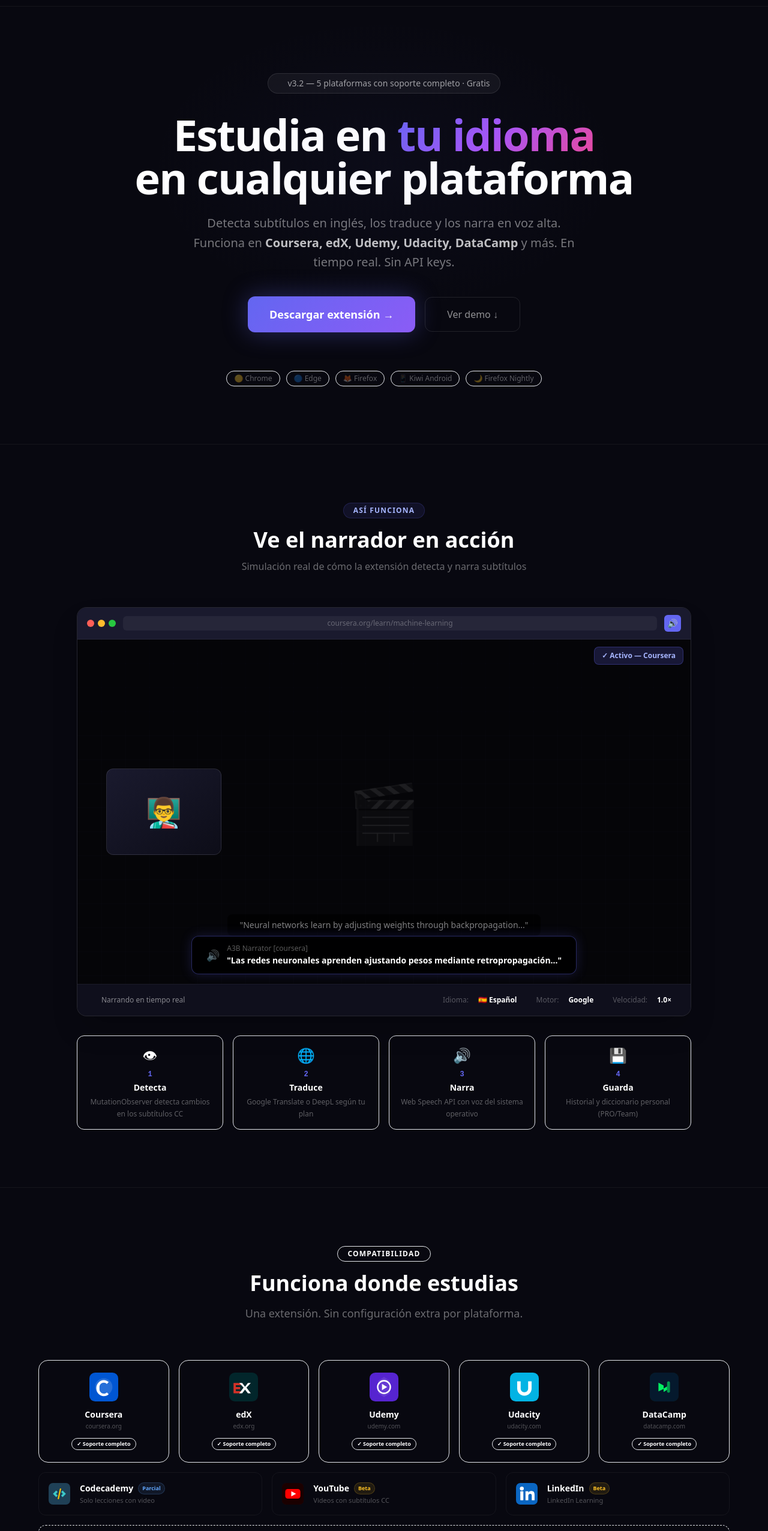
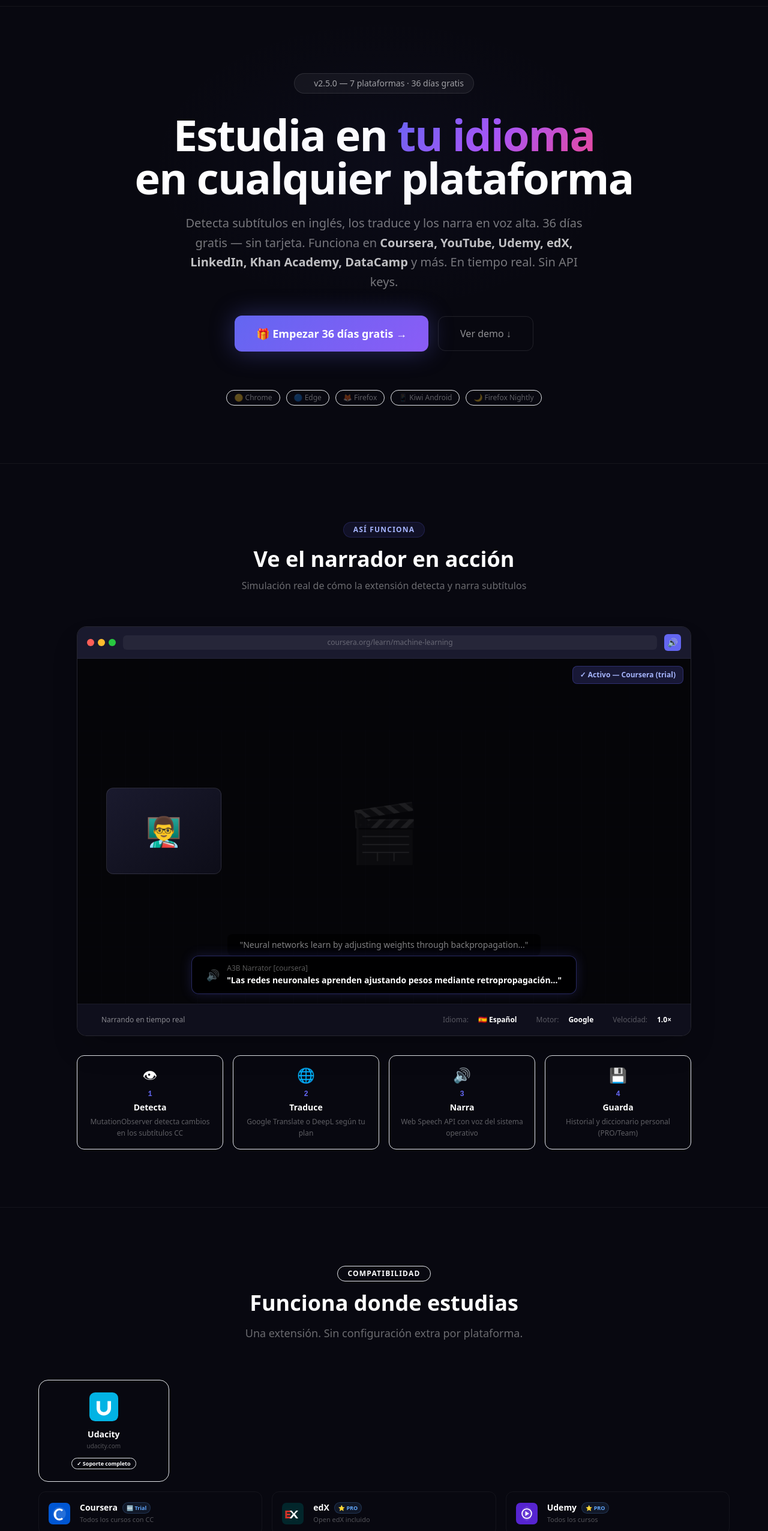
Before and after one commit to rmt124550-dot/a3b-platform, a Next.js app in the folder frontend/: page / in a window 1280 px wide. Shown: the part 54-2606 px from the top of the page at 60% size. Built offline with nearby package versions, Linux system fonts and the light colour scheme.

Commit message:
feat: update landing — v2.5.0, 7 platforms, 36-day trial, Khan Academy, new CTAs

```diff
--- a/frontend/src/app/page.tsx
+++ b/frontend/src/app/page.tsx
@@ -4,19 +4,20 @@
 import PricingSection  from '@/components/PricingSection'
 
 export const metadata: Metadata = {
-  title: 'A3B Narrator — Aprende en tu idioma en cualquier plataforma',
-  description: 'Extensión que traduce y narra subtítulos de Coursera, edX, Udemy, Udacity, DataCamp y más. Gratis. Sin APIs.',
+  title: 'A3B Narrator — Aprende en Español en Coursera, YouTube, Udemy | 36 días gratis',
+  description: 'Extensión Chrome gratuita que narra subtítulos de Coursera, YouTube, Udemy, edX, LinkedIn Learning, Khan Academy y DataCamp en español. 36 días gratis y más. Gratis. Sin APIs.',
 }
 
 const PLATFORMS = [
-  { id: 'coursera',  name: 'Coursera',   url: 'coursera.org',           badge: 'Completo', desc: 'Todos los cursos con CC' },
-  { id: 'edx',       name: 'edX',        url: 'edx.org',                badge: 'Completo', desc: 'Open edX incluido' },
-  { id: 'udemy',     name: 'Udemy',      url: 'udemy.com',              badge: 'Completo', desc: 'Todos los cursos' },
+  { id: 'coursera',      name: 'Coursera',          url: 'coursera.org',           badge: '🆓 Trial', desc: 'Todos los cursos con CC' },
+  { id: 'edx',       name: 'edX',        url: 'edx.org',                badge: '⭐ PRO', desc: 'Open edX incluido' },
+  { id: 'udemy',     name: 'Udemy',      url: 'udemy.com',              badge: '⭐ PRO', desc: 'Todos los cursos' },
   { id: 'udacity',   name: 'Udacity',    url: 'udacity.com',            badge: 'Completo', desc: 'Nano-degrees y cursos' },
-  { id: 'datacamp',  name: 'DataCamp',   url: 'datacamp.com',           badge: 'Completo', desc: 'Campus incluido' },
+  { id: 'datacamp',  name: 'DataCamp',   url: 'datacamp.com',           badge: '⭐ PRO', desc: 'Campus incluido' },
   { id: 'codecademy',name: 'Codecademy', url: 'codecademy.com',         badge: 'Parcial',  desc: 'Solo lecciones con video' },
-  { id: 'youtube',   name: 'YouTube',    url: 'youtube.com',            badge: 'Beta',     desc: 'Videos con subtítulos CC' },
-  { id: 'linkedin',  name: 'LinkedIn',   url: 'linkedin.com/learning',  badge: 'Beta',     desc: 'LinkedIn Learning' },
+  { id: 'youtube',   name: 'YouTube',    url: 'youtube.com',            badge: '⭐ PRO',     desc: 'Videos con subtítulos CC' },
+  { id: 'khan',      name: 'Khan Academy', url: 'khanacademy.org',        badge: '⭐ PRO',   desc: 'Ejercicios y videos de matemáticas, ciencias y más.' },
+  { id: 'linkedin',  name: 'LinkedIn',   url: 'linkedin.com/learning',  badge: '⭐ PRO',     desc: 'LinkedIn Learning' },
 ]
 
 const LANGS = [
@@ -99,7 +100,7 @@
 
         <div className="inline-flex items-center gap-2 bg-white/5 border border-white/10 rounded-full px-4 py-1.5 text-sm text-white/60 mb-8">
           <span className="w-2 h-2 rounded-full bg-emerald-400 animate-pulse" />
-          v3.2 — 5 plataformas con soporte completo · Gratis
+          v2.5.0 — 7 plataformas · 36 días gratis
         </div>
 
         <h1 className="text-5xl md:text-7xl font-black tracking-tight mb-6 leading-[1.05]">
@@ -111,8 +112,8 @@
         </h1>
 
         <p className="text-xl text-white/45 max-w-2xl mx-auto mb-10 leading-relaxed">
-          Detecta subtítulos en inglés, los traduce y los narra en voz alta.
-          Funciona en <strong className="text-white/75">Coursera, edX, Udemy, Udacity, DataCamp</strong> y más.
+          Detecta subtítulos en inglés, los traduce y los narra en voz alta. 36 días gratis — sin tarjeta.
+          Funciona en <strong className="text-white/75">Coursera, YouTube, Udemy, edX, LinkedIn, Khan Academy, DataCamp</strong> y más.
           En tiempo real. Sin API keys.
         </p>
 
@@ -120,7 +121,7 @@
           <Link href="/register"
             className="w-full sm:w-auto text-white font-bold px-9 py-4 rounded-xl transition-all hover:scale-105 text-lg shadow-lg"
             style={{ background: 'linear-gradient(135deg,#6366f1,#8b5cf6)', boxShadow: '0 0 40px rgba(99,102,241,0.35)' }}>
-            Descargar extensión →
+            🎁 Empezar 36 días gratis →
           </Link>
           <a href="#demo"
             className="w-full sm:w-auto border border-white/10 hover:border-white/25 text-white/55 hover:text-white font-medium px-9 py-4 rounded-xl transition-all">
@@ -201,7 +202,7 @@
 
               {/* Badge plataforma */}
               <div className="absolute top-3 right-3 bg-[#6366f1]/20 border border-[#6366f1]/30 rounded-lg px-3 py-1.5 text-xs font-bold text-[#a5b4fc]">
-                ✓ Activo — Coursera
+                ✓ Activo — Coursera (trial)
               </div>
             </div>
 
@@ -298,7 +299,7 @@
           {/* Coming soon */}
           <div className="border border-dashed border-white/8 rounded-xl p-4 text-center">
             <span className="text-white/25 text-sm">
-              🔜 Próximamente: Khan Academy · MIT OpenCourseWare · FutureLearn · Skillshare · Pluralsight
+              🔜 Próximamente: MIT OpenCourseWare · FutureLearn · Skillshare · Pluralsight
             </span>
           </div>
         </div>
@@ -399,69 +400,12 @@
         </div>
       </section>
 
-      {/* ── PRICING ───────────────────────────────── */}
-      <section className="py-24 px-6 border-t border-white/5">
-        <div className="max-w-4xl mx-auto text-center">
-          <h2 className="text-3xl font-black mb-4">Empieza gratis 36 días</h2>
-          <p className="text-white/40 mb-16">Free incluye Coursera. PRO desbloquea todas las plataformas — 36 días gratis, sin tarjeta.</p>
-          <div className="grid md:grid-cols-3 gap-6">
-            {[
-              {
-                name:'Free', price:'$0', period:'siempre',
-                border:'border-white/10', bg:'bg-white/2',
-                features:['Coursera — narración completa','Google Translate EN→ES','Overlay en pantalla','Sin historial ni diccionario'],
-                cta:'Empezar gratis', href:'/register',
-                ctaStyle:'border border-white/12 text-white/60 hover:border-white/25',
-              },
-              {
-                name:'Pro', price:'$4.99', period:'/mes',
-                border:'border-[#6366f1]/60', bg:'bg-[#6366f1]/5',
-                highlight:true,
-                badge:'🎁 36 días gratis · Sin tarjeta',
-                features:['YouTube · Udemy · edX · LinkedIn','DeepL — mayor calidad','10 idiomas destino','Historial 30 días','Diccionario personal'],
-                cta:'Probar 36 días gratis', href:'/register?plan=pro',
-                ctaStyle:'bg-[#6366f1] text-white hover:bg-[#5558e8]',
-              },
-              {
-                name:'Team', price:'$19.99', period:'/mes',
-                border:'border-white/10', bg:'bg-white/2',
-                badge:'🎁 36 días gratis · Sin tarjeta',
-                features:['Todo lo de Pro','Usuarios ilimitados','Dashboard admin','API access','Soporte prioritario'],
-                cta:'Probar 36 días gratis', href:'/register?plan=team',
-                ctaStyle:'border border-white/12 text-white/60 hover:border-white/25',
-              },
-            ].map(plan => (
-              <div key={plan.name} className={`${plan.bg} border ${plan.border} rounded-2xl p-8 relative`}>
-                {plan.highlight && (
-                  <div className="absolute -top-3 left-1/2 -translate-x-1/2 bg-[#6366f1] text-[10px] font-black px-3 py-1 rounded-full tracking-wider">
-                    MÁS POPULAR
-                  </div>
-                )}
-                <div className="font-black text-xl mb-1">{plan.name}</div>
-                <div className="text-4xl font-black mb-2">
-                  {plan.price}<span className="text-sm font-normal text-white/35">{plan.period}</span>
-                </div>
-                {(plan as {badge?:string}).badge && (
-                  <div className="text-xs text-emerald-400 font-semibold mb-4">{(plan as {badge?:string}).badge}</div>
-                )}
-                <ul className="space-y-2.5 text-sm text-white/55 text-left mb-8">
-                  {plan.features.map(f => (
-                    <li key={f} className="flex items-center gap-2">
-                      <span className="text-emerald-400 flex-shrink-0">✓</span> {f}
-                    </li>
-                  ))}
-                </ul>
-                <Link href={plan.href}
-                  className={`block w-full py-3 rounded-xl text-sm font-bold text-center transition-all hover:scale-105 ${plan.ctaStyle}`}>
-                  {plan.cta}
-                </Link>
-              </div>
-            ))}
-          </div>
-        </div>
+            {/* ── PRICING ───────────────────────────────── */}
+      <section id="pricing" className="py-24 px-6 border-t border-white/5">
+        <PricingSection />
       </section>
 
-      {/* ── Afiliados CTA ─────────────────────────────── */}
+      {/* ── Afiliados{/* ── Afiliados CTA ─────────────────────────────── */}
       <section className="py-16 px-6 border-t border-white/5">
         <div className="max-w-3xl mx-auto">
           <div className="bg-emerald-500/8 border border-emerald-500/20 rounded-2xl p-8 flex flex-col md:flex-row items-center gap-6">
@@ -492,7 +436,7 @@
             <Link href="/register"
               className="inline-block text-white font-bold px-10 py-4 rounded-xl text-lg transition-all hover:scale-105"
               style={{ background: 'linear-gradient(135deg,#6366f1,#8b5cf6)', boxShadow:'0 0 40px rgba(99,102,241,0.3)' }}>
-              Descargar extensión gratis →
+              🎁 Empezar 36 días gratis →
             </Link>
             <Link href="/pricing"
               className="inline-block border border-white/10 hover:border-white/25 text-white/55 hover:text-white font-medium px-10 py-4 rounded-xl transition-all">
```
